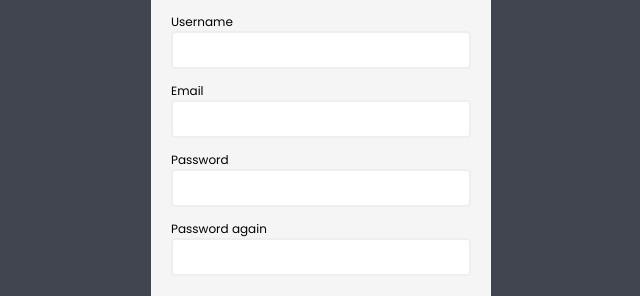
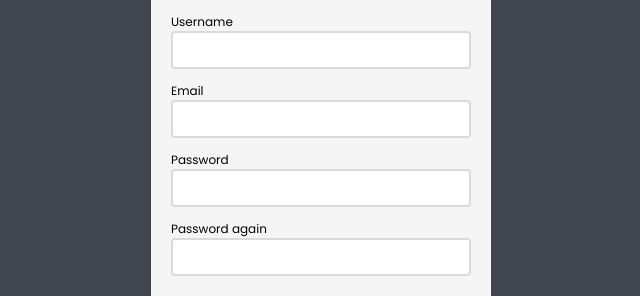
Before and after one commit to besaoct/4-Frontend-Projects, a plain HTML site: page registrationForm/index.html in a window 1280 px wide. Shown: the part 234-530 px from the top of the page, 319-959 px from the left. Drawn offline with Linux system fonts and the light colour scheme.

Commit message:
Update style.css

```diff
--- a/registrationForm/style.css
+++ b/registrationForm/style.css
@@ -33,7 +33,7 @@ body {
 }
 
 .input-control input {
-    border: 2px solid #eee;
+    border: 2px solid #cacacfb3;
 	border-radius: 4px;
 	display: block;
 	font-size: 12px;
```
